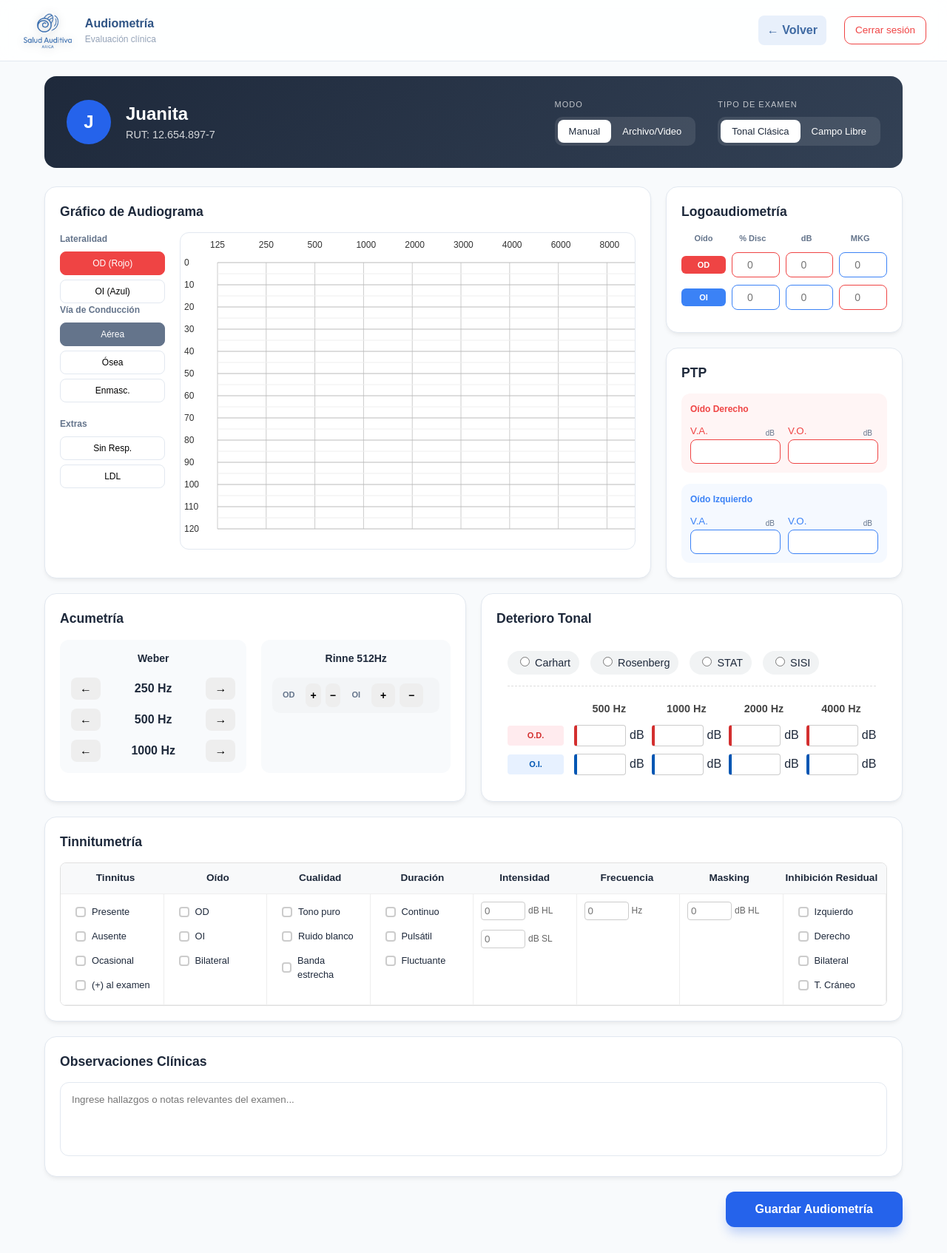
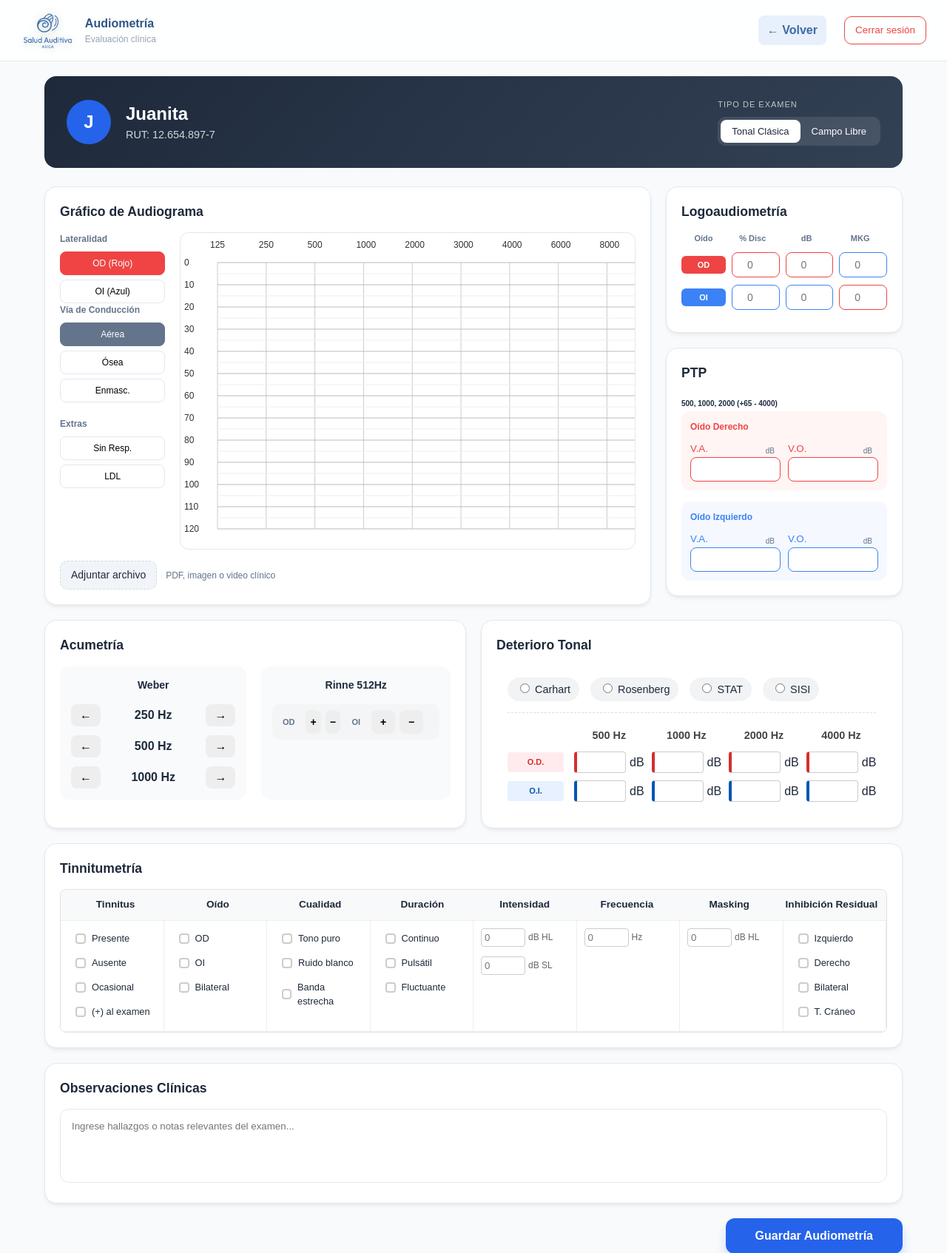
Before and after one commit to PauloJacko/pacientes_audiologia, a Django app: page /evaluaciones/audiometria/5/ in a window 1280 px wide. Shown: the top 1694 px of the page at 74% size. Run offline with Django 5.2, Linux system fonts and the light colour scheme; data comes from the database, SQL or seed files in the repository; both versions use the stored data as it was after the commit.

Commit message:
Audiometría LISTA la UX, falta solo la lógica

```diff
--- a/evaluaciones/static/evaluaciones/css/audiometria.css
+++ b/evaluaciones/static/evaluaciones/css/audiometria.css
@@ -786,16 +786,39 @@ select {
 .btn-submit:hover { transform: translateY(-2px); opacity: 0.9; }
 
 /* FILE UPLOAD */
-.drop-zone {
-    border: 2px dashed var(--border);
-    border-radius: var(--radius-lg);
-    padding: 40px;
-    display: block;
-    text-align: center;
+.upload-inline {
+    margin-top: 15px;
+    display: flex;
+    align-items: center;
+    gap: 12px;
+}
+
+.upload-btn {
+    background: #f1f5f9;
+    border: 1px dashed #cbe1d7;
+    padding: 8px 14px;
+    border-radius: 10px;
     cursor: pointer;
-    transition: 0.3s;
+    font-size: 14px;
+    transition: all 0.2s ease;
 }
-.drop-zone:hover { border-color: var(--primary); background: var(--primary-soft); }
-.file-input { display: none; }
-.upload-text { font-weight: 600; margin: 10px 0; }
-.file-info { font-size: 12px; color: var(--text-muted); }
+
+.upload-btn:hover {
+    background: #e2e8f0;
+    border-color: #94b89f;
+}
+
+.upload-btn input {
+    display: none;
+}
+
+.upload-hint {
+    font-size: 12px;
+    color: #64748b;
+}
+
+.frecuenciasptp {
+    font-size: 10px;
+    font-weight: bold;
+    margin-top: 10px;
+}
--- a/evaluaciones/templates/evaluaciones/audiometria_form.html
+++ b/evaluaciones/templates/evaluaciones/audiometria_form.html
@@ -39,19 +39,6 @@
         </div>
 
         <div class="config-bar">
-            <div class="config-section">
-                <span class="config-label">Modo</span>
-                <div class="modern-radio-group">
-                    <label class="radio-item">
-                        <input type="radio" name="modo" value="manual" checked>
-                        <span>Manual</span>
-                    </label>
-                    <label class="radio-item">
-                        <input type="radio" name="modo" value="archivo">
-                        <span>Archivo/Video</span>
-                    </label>
-                </div>
-            </div>
 
             <div class="config-section">
                 <span class="config-label">Tipo de Examen</span>
@@ -69,7 +56,6 @@
         </div>
     </header>
 
-    <div id="bloque-manual">
         <section class="main-grid">
             <div class="card audiogram-card">
                 <div class="card-header">
@@ -114,7 +100,15 @@
                         <canvas id="audiograma" width="750" height="420"></canvas>
                     </div>
                 </div>
+                    <div class="upload-inline">
+                        <label class="upload-btn">
+                            <input type="file" name="archivo" class="file-input">
+                            Adjuntar archivo
+                        </label>
+                        <span class="upload-hint">PDF, imagen o video clínico</span>
+                    </div>
             </div>
+
 
             <div class="secondary-grid">
                 <div class="card">
@@ -143,6 +137,7 @@
 
                 <div class="card">
                     <h3>PTP</h3>
+                    <span class="frecuenciasptp">500, 1000, 2000 (+65 - 4000)</span>
                     <div class="ptp-container">
                         <div class="ptp-box od">
                             <span class="ptp-title">Oído Derecho</span>
@@ -348,23 +343,7 @@
         </div>
     </div>
 </div>
-
-</div>
 </section>
-
-    <div id="bloque-archivo" style="display:none;">
-        <div class="card upload-area">
-            <h3>Gestión de Archivos</h3>
-            <label class="drop-zone">
-                <input type="file" name="archivo" class="file-input">
-                <div class="drop-zone-content">
-                    <span class="icon">📁</span>
-                    <p class="upload-text">Arrastra o selecciona un archivo clínico</p>
-                    <span class="file-info">PDF, PNG, JPG o MP4</span>
-                </div>
-            </label>
-        </div>
-    </div>
 
     <div class="card obs-card">
         <h3>Observaciones Clínicas</h3>
@@ -424,24 +403,6 @@ radiosTipo.forEach(radio => {
 
             data = [];
             drawGrid();
-        }
-    });
-});
-
-const radiosModo = document.querySelectorAll('input[name="modo"]');
-const bloqueManual = document.getElementById("bloque-manual");
-const bloqueArchivo = document.getElementById("bloque-archivo");
-
-radiosModo.forEach(radio => {
-    radio.addEventListener("change", () => {
-        if (radio.value === "manual" && radio.checked) {
-            bloqueManual.style.display = "block";
-            bloqueArchivo.style.display = "none";
-        }
-
-        if (radio.value === "archivo" && radio.checked) {
-            bloqueManual.style.display = "none";
-            bloqueArchivo.style.display = "block";
         }
     });
 });
@@ -1019,11 +980,11 @@ function calcularPTP(){
 });
 
 const fileInput = document.querySelector('input[name="archivo"]');
-const uploadText = document.querySelector('.upload-text');
+const uploadBtn = document.querySelector('.upload-btn');
 
 fileInput.addEventListener("change", () => {
     if(fileInput.files.length > 0){
-        uploadText.textContent = fileInput.files[0].name;
+        uploadBtn.innerHTML = fileInput.files[0].name;
     }
 });
 
```
Also changed, not shown: db.sqlite3.
